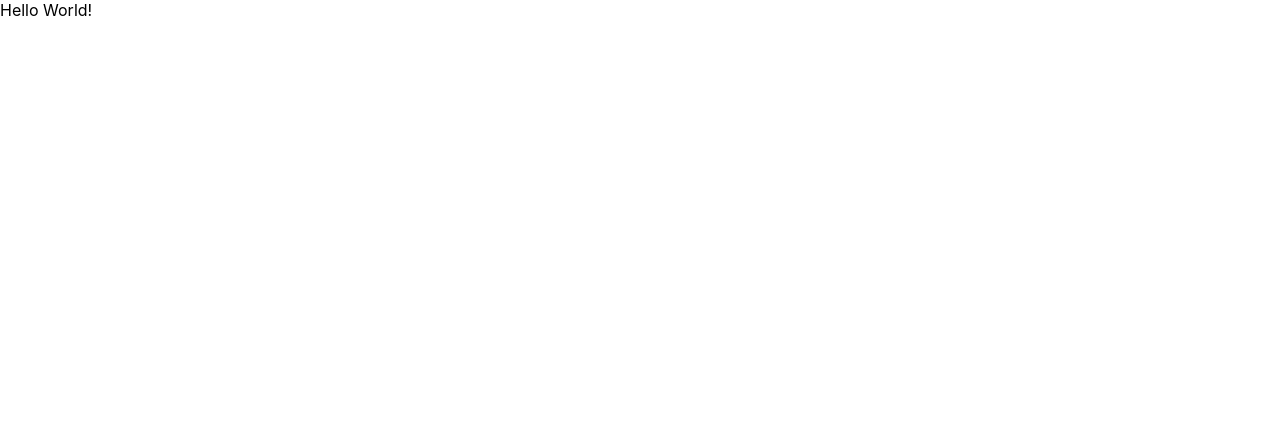
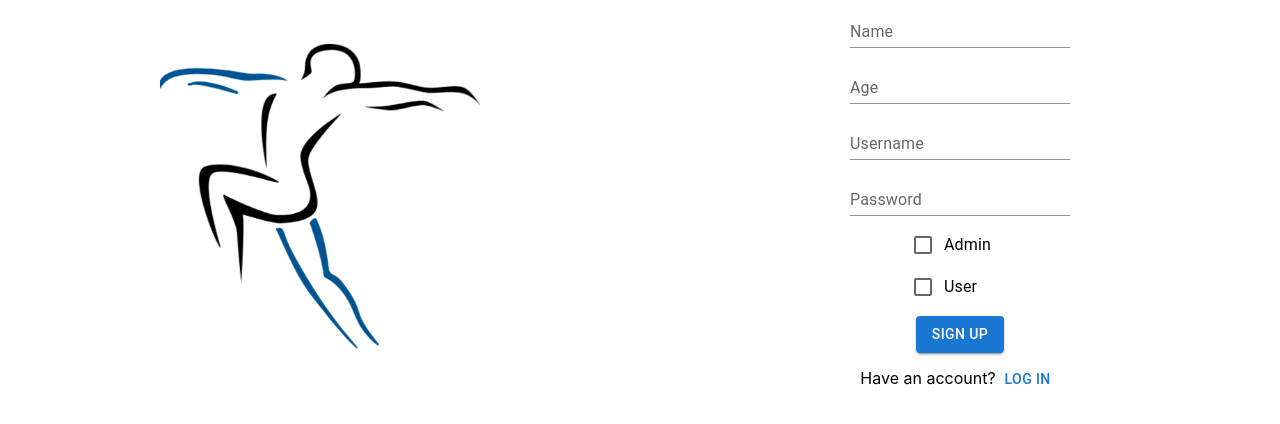
Before and after one commit to Prometheus1400/CSCE-310-Project, a React (Create React App) app in the folder frontend/: page /signin in a window 1280 px wide. Shown: the top 424 px of the page. Built offline with nearby package versions, Linux system fonts and the light colour scheme.

Commit message:
initial sign in and login pages

```diff
--- a/frontend/package.json
+++ b/frontend/package.json
@@ -3,11 +3,15 @@
   "version": "0.1.0",
   "private": true,
   "dependencies": {
+    "@emotion/react": "^11.10.5",
+    "@emotion/styled": "^11.10.5",
+    "@mui/material": "^5.10.13",
     "@testing-library/jest-dom": "^5.16.5",
     "@testing-library/react": "^13.4.0",
     "@testing-library/user-event": "^13.5.0",
     "react": "^18.2.0",
     "react-dom": "^18.2.0",
+    "react-router-dom": "^6.4.3",
     "react-scripts": "5.0.1",
     "web-vitals": "^2.1.4"
   },
--- a/frontend/src/App.js
+++ b/frontend/src/App.js
@@ -1,7 +1,17 @@
+import React from "react";
+import {Route, Routes} from "react-router-dom"
+import LoginPage from "./components/LogPage/LoginPage"
+import SigninPage from "./components/LogPage/SigninPage"
+import Home from "./components/MainPage/Home"
+
 function App() {
   return (
     <div className="App">
-      Hello World!
+      <Routes>
+        <Route path="/" element={<Home />} />
+        <Route path="login" element={<LoginPage />} />
+        <Route path="signin" element={<SigninPage />} />
+      </Routes>
     </div>
   );
 }
--- /dev/null
+++ b/frontend/src/components/LogPage/LoginPage.js
@@ -0,0 +1,41 @@
+import * as React from "react"
+import "./styles/LoginPage.css"
+import Logo from "./styles/logo.png"
+import { Grid, TextField, Button, Stack } from "@mui/material"
+import { Link } from 'react-router-dom';
+
+function LoginPage() {
+    return (
+      <div className="App">
+        <Grid
+            container
+            direction="row"
+            justifyContent="center"
+            alignItems="center"
+        >
+            <Grid item xs={6} style={{textAlign: "center"}}>
+                <img src={Logo} className="AppLogo"></img>
+            </Grid>
+            <Grid item xs={6}>
+                <Stack
+                    direction="column"
+                    justifyContent="center"
+                    alignItems="center"
+                    spacing={1}
+                >
+                    <TextField id="standard-basic" label="Username" variant="standard" alt="LoginUsername"></TextField>
+                    <TextField id="standard-basic" label="Password" variant="standard" alt="LoginPassword"></TextField>
+                    <Button variant="contained">Log In</Button>
+                    <p>Don't have an account?
+                        <Link to="/signin">
+                            <Button variant="text">Sign in</Button>
+                        </Link>
+                    </p>
+                </Stack>
+            </Grid>
+        </Grid>
+      </div>
+    );
+}
+
+export default LoginPage;
--- /dev/null
+++ b/frontend/src/components/LogPage/SigninPage.js
@@ -0,0 +1,47 @@
+import * as React from "react"
+import "./styles/LoginPage.css"
+import Logo from "./styles/logo.png"
+import { Grid, TextField, Button, Stack, Checkbox, FormGroup, FormControlLabel } from "@mui/material"
+import { Link } from 'react-router-dom';
+
+function SigninPage() {
+    return (
+      <div className="App">
+        <Grid
+            container
+            direction="row"
+            justifyContent="center"
+            alignItems="center"
+        >
+            <Grid item xs={6} style={{textAlign: "center"}}>
+                <img src={Logo} className="AppLogo"></img>
+            </Grid>
+            <Grid item xs={6}>
+                <Stack
+                    direction="column"
+                    justifyContent="center"
+                    alignItems="center"
+                    spacing={1}
+                >
+                    <TextField id="standard-basic" label="Name" variant="standard" alt="SigninName"></TextField>
+                    <TextField id="standard-basic" label="Age" variant="standard" alt="SigninAge"></TextField>
+                    <TextField id="standard-basic" label="Username" variant="standard" alt="SigninUsername"></TextField>
+                    <TextField id="standard-basic" label="Password" variant="standard" alt="SigninPassword"></TextField>
+                    <FormGroup>
+                        <FormControlLabel control={<Checkbox  />} label="Admin" />
+                        <FormControlLabel control={<Checkbox />} label="User" />
+                    </FormGroup>
+                    <Button variant="contained">Sign Up</Button>
+                    <p>Have an account?
+                        <Link to="/login">
+                            <Button variant="text">Log in</Button>
+                        </Link>
+                    </p>
+                </Stack>
+            </Grid>
+        </Grid>
+      </div>
+    );
+}
+
+export default SigninPage;
--- /dev/null
+++ b/frontend/src/components/LogPage/styles/LoginPage.css
@@ -0,0 +1,3 @@
+.AppLogo{
+    width: 50%;
+}
--- /dev/null
+++ b/frontend/src/components/MainPage/Home.js
@@ -0,0 +1,12 @@
+import * as React from 'react';
+import { Link } from 'react-router-dom';
+
+export default function Home() {
+  return (
+    <>
+      <h1>Home page</h1>
+      <Link to="/login">Login</Link>
+      <Link to="/signin">Signin</Link>
+    </>
+  );
+}
--- a/frontend/src/index.js
+++ b/frontend/src/index.js
@@ -2,10 +2,13 @@ import React from 'react';
 import ReactDOM from 'react-dom/client';
 import './index.css';
 import App from './App';
+import { BrowserRouter } from 'react-router-dom';
 
 const root = ReactDOM.createRoot(document.getElementById('root'));
 root.render(
-    <App />
+    <BrowserRouter>
+      <App />
+    </BrowserRouter>
 );
 
 // If you want to start measuring performance in your app, pass a function
```
Also changed, not shown: frontend/src/components/LogPage/styles/logo.png (added), 1 other file (tests, documents, lock files or other folders).
